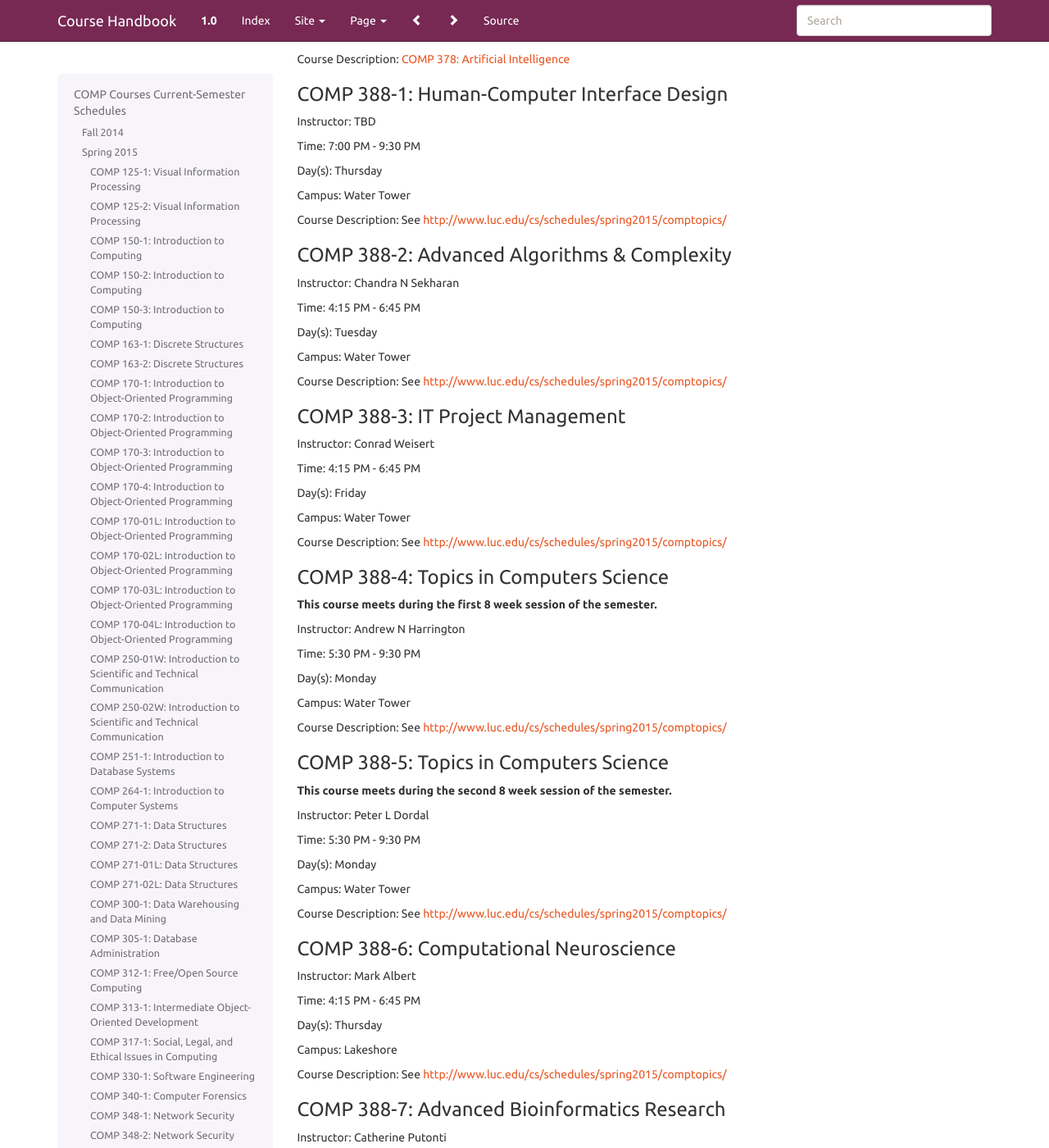
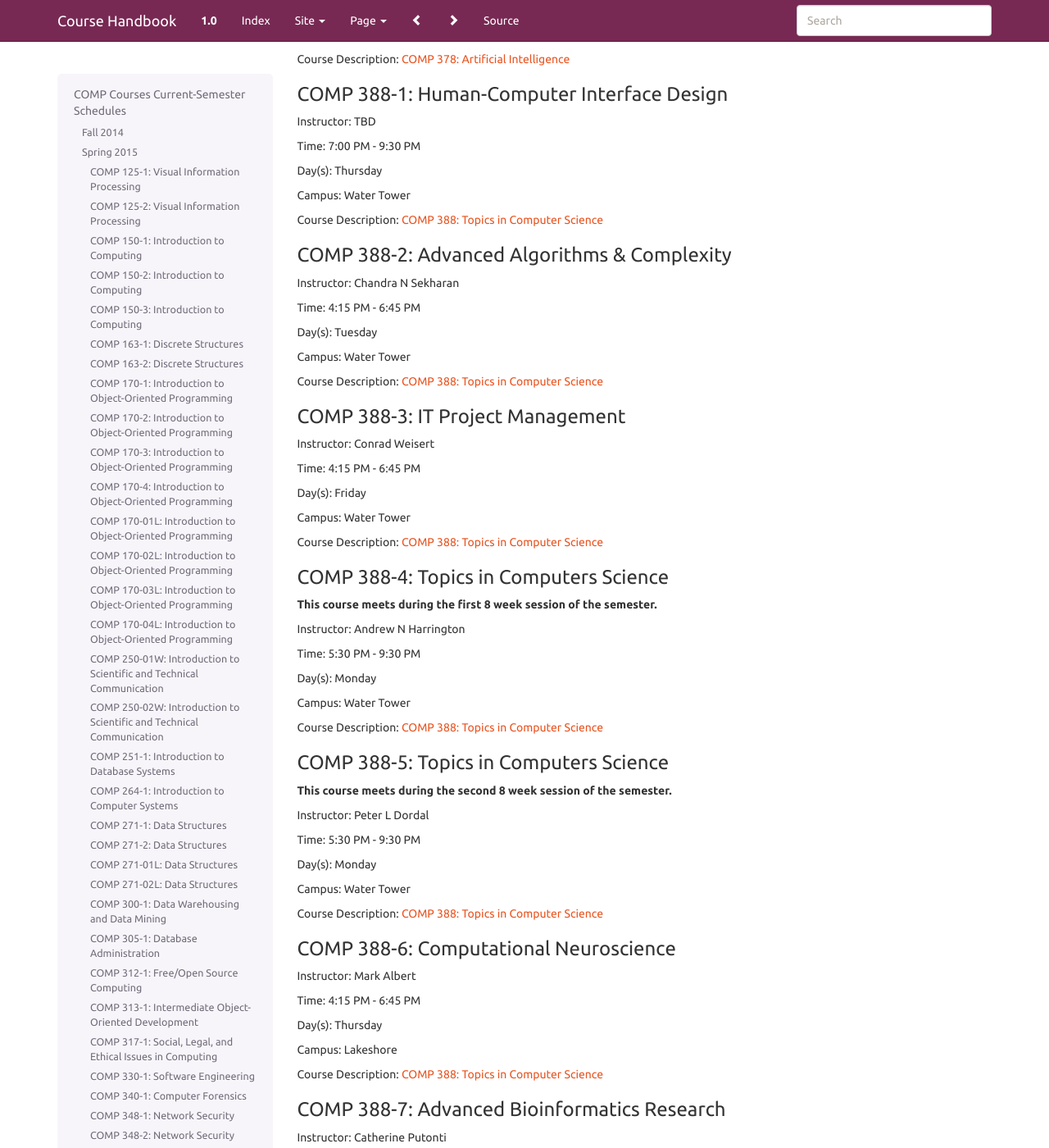
Before and after one commit to kyang5/coursedescriptions, a Sphinx documentation site: the page built from source/currentschedule.rst, in a window 1280 px wide and 1400 px high, scrolled down 7563 px. Shown: the whole window at 82% size. Built offline with Sphinx 7.4.7, drawn with Linux system fonts in a browser that asks for light colours; some of the changed text lies outside the part shown.

Commit message:
made 388 / 488 schedules link to descriptions instead of special t4 page

```diff
--- a/source/currentschedule.rst
+++ b/source/currentschedule.rst
@@ -509,7 +509,7 @@ Day(s): Thursday
 
 Campus: Water Tower
 
-Course Description: See http://www.luc.edu/cs/schedules/spring2015/comptopics/
+Course Description: :doc:`comp388`
 
 COMP 388-2: Advanced Algorithms & Complexity
 ~~~~~~~~~~~~~~~~~~~~~~~~~~~~~~~~~~~~~~~~~~~~~
@@ -522,7 +522,7 @@ Day(s): Tuesday
 
 Campus: Water Tower
 
-Course Description: See http://www.luc.edu/cs/schedules/spring2015/comptopics/
+Course Description: :doc:`comp388`
 
 COMP 388-3: IT Project Management
 ~~~~~~~~~~~~~~~~~~~~~~~~~~~~~~~~~~
@@ -535,7 +535,7 @@ Day(s): Friday
 
 Campus: Water Tower
 
-Course Description: See http://www.luc.edu/cs/schedules/spring2015/comptopics/
+Course Description: :doc:`comp388`
 
 COMP 388-4: Topics in Computers Science
 ~~~~~~~~~~~~~~~~~~~~~~~~~~~~~~~~~~~~~~~~
@@ -550,7 +550,7 @@ Day(s): Monday
 
 Campus: Water Tower
 
-Course Description: See http://www.luc.edu/cs/schedules/spring2015/comptopics/
+Course Description: :doc:`comp388`
 
 COMP 388-5: Topics in Computers Science
 ~~~~~~~~~~~~~~~~~~~~~~~~~~~~~~~~~~~~~~~~
@@ -565,7 +565,7 @@ Day(s): Monday
 
 Campus: Water Tower
 
-Course Description: See http://www.luc.edu/cs/schedules/spring2015/comptopics/
+Course Description: :doc:`comp388`
 
 COMP 388-6: Computational Neuroscience
 ~~~~~~~~~~~~~~~~~~~~~~~~~~~~~~~~~~~~~~~
@@ -578,7 +578,7 @@ Day(s): Thursday
 
 Campus: Lakeshore
 
-Course Description: See http://www.luc.edu/cs/schedules/spring2015/comptopics/
+Course Description: :doc:`comp388`
 
 COMP 388-7: Advanced Bioinformatics Research
 ~~~~~~~~~~~~~~~~~~~~~~~~~~~~~~~~~~~~~~~~~~~~~
@@ -591,7 +591,7 @@ Day(s): TBD
 
 Campus: Online
 
-Course Description: See http://www.luc.edu/cs/schedules/spring2015/comptopics/
+Course Description: :doc:`comp388`
 
 COMP 388-8: Research Methods in Comp Sci
 ~~~~~~~~~~~~~~~~~~~~~~~~~~~~~~~~~~~~~~~~~
@@ -604,7 +604,7 @@ Day(s): TBD
 
 Campus: Online
 
-Course Description: See http://www.luc.edu/cs/schedules/spring2015/comptopics/
+Course Description: :doc:`comp388`
 
 COMP 391-01E: Internship in Computer Science
 ~~~~~~~~~~~~~~~~~~~~~~~~~~~~~~~~~~~~~~~~~~~~~
@@ -942,7 +942,7 @@ Day(s): Monday
 
 Campus: Water Tower
 
-Course Description: See http://www.luc.edu/cs/schedules/spring2015/comptopics/
+Course Description: :doc:`comp488`
 
 COMP 488-2: Database Administration
 ~~~~~~~~~~~~~~~~~~~~~~~~~~~~~~~~~~~~
@@ -955,7 +955,7 @@ Day(s): Tuesday
 
 Campus: Water Tower
 
-Course Description: See http://www.luc.edu/cs/schedules/spring2015/comptopics/
+Course Description: :doc:`comp488`
 
 COMP 488-3: Computer Forensics
 ~~~~~~~~~~~~~~~~~~~~~~~~~~~~~~~
@@ -968,7 +968,7 @@ Day(s): Wednesday
 
 Campus: Water Tower
 
-Course Description: See http://www.luc.edu/cs/schedules/spring2015/comptopics/
+Course Description: :doc:`comp488`
 
 COMP 488-6: Computational Neuroscience
 ~~~~~~~~~~~~~~~~~~~~~~~~~~~~~~~~~~~~~~~
@@ -981,7 +981,7 @@ Day(s): Thursday
 
 Campus: Lakeshore
 
-Course Description: See http://www.luc.edu/cs/schedules/spring2015/comptopics/
+Course Description: :doc:`comp488`
 
 COMP 488-7: Advanced Bioinformatics Research
 ~~~~~~~~~~~~~~~~~~~~~~~~~~~~~~~~~~~~~~~~~~~~~
@@ -994,7 +994,7 @@ Day(s): TBD
 
 Campus: Online
 
-Course Description: See http://www.luc.edu/cs/schedules/spring2015/comptopics/
+Course Description: :doc:`comp488`
 
 COMP 490-1: Independent Project
 ~~~~~~~~~~~~~~~~~~~~~~~~~~~~~~~~
```
